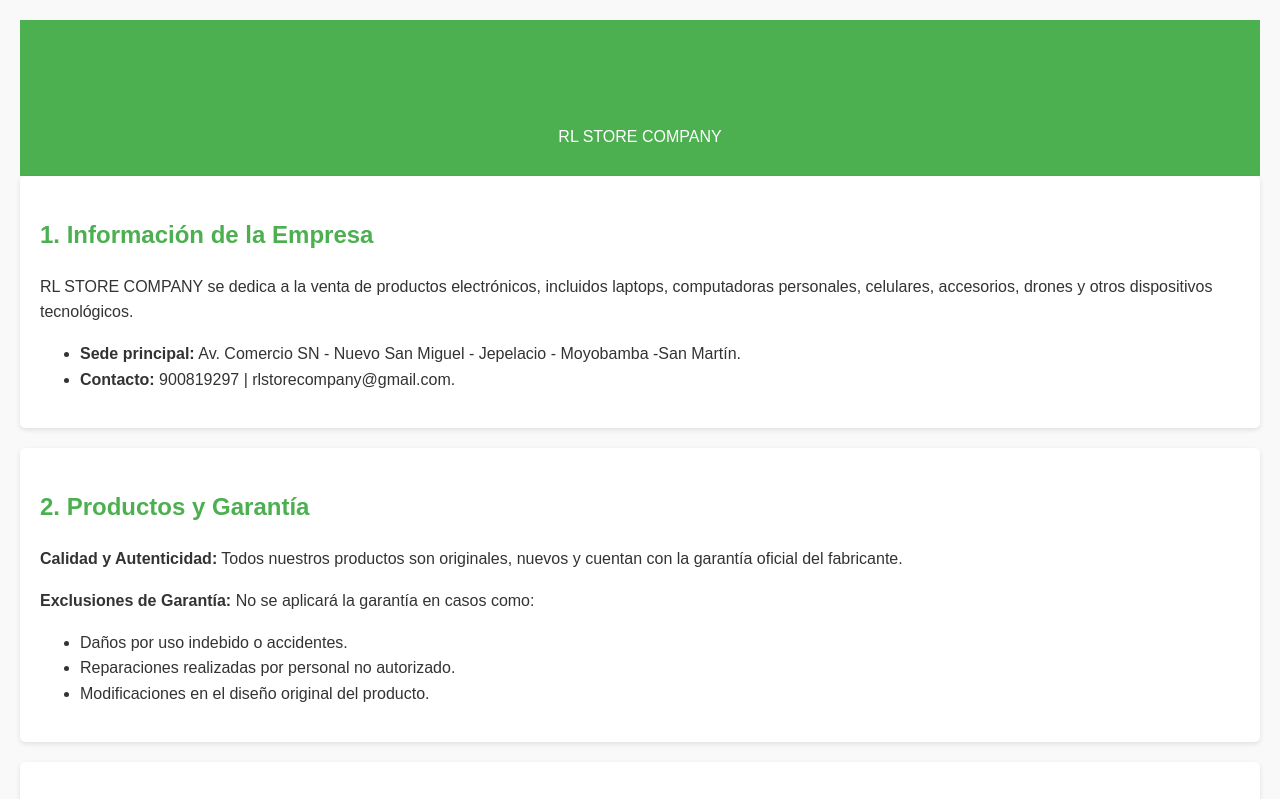
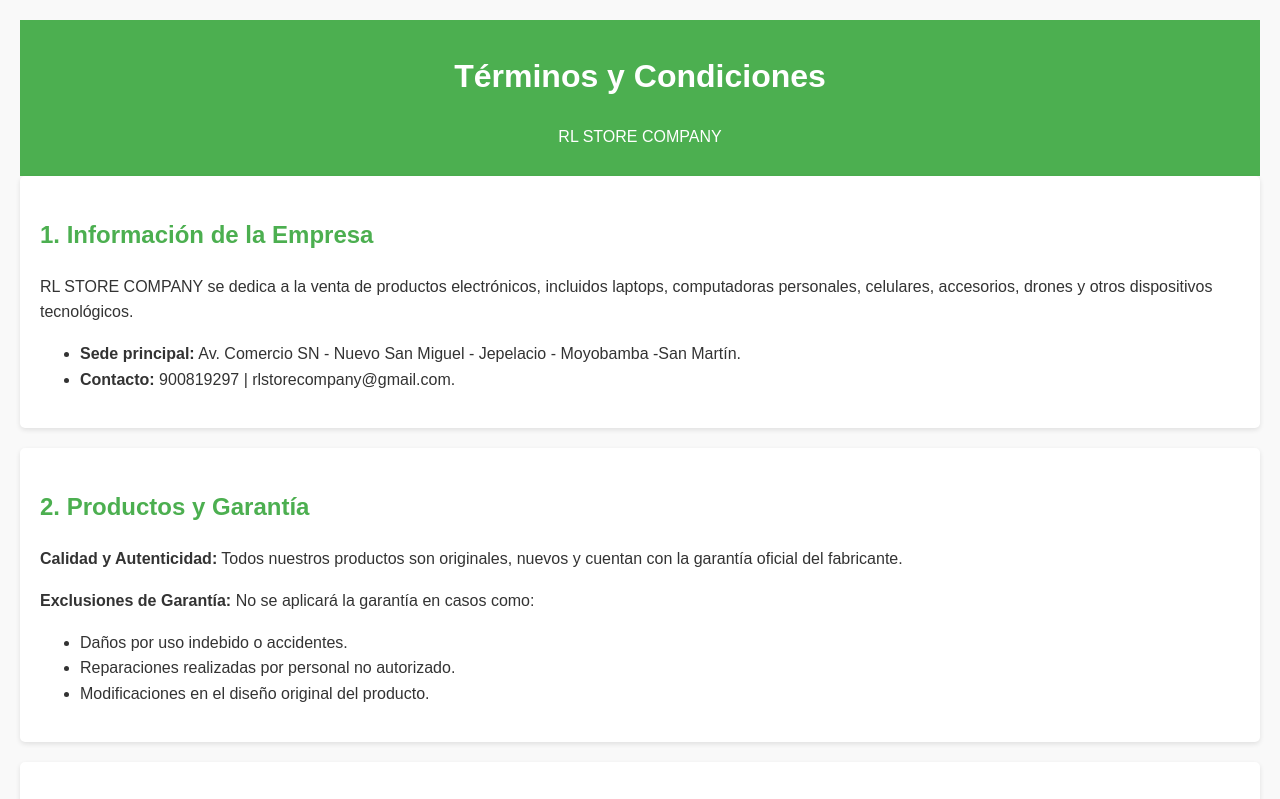
Before and after one commit to Rarq15/rl_store_company, a plain HTML site: page index.html in a window 1280 px wide. Shown: the top 799 px of the page. Drawn offline with Linux system fonts and the light colour scheme.

Commit message:
Arreglar color titulo

```diff
--- a/index.html
+++ b/index.html
@@ -46,7 +46,7 @@
 </head>
 <body>
     <header>
-        <h1>Términos y Condiciones</h1>
+        <h1 style="color: white;">Términos y Condiciones</h1>
         <p>RL STORE COMPANY</p>
     </header>
 
```
